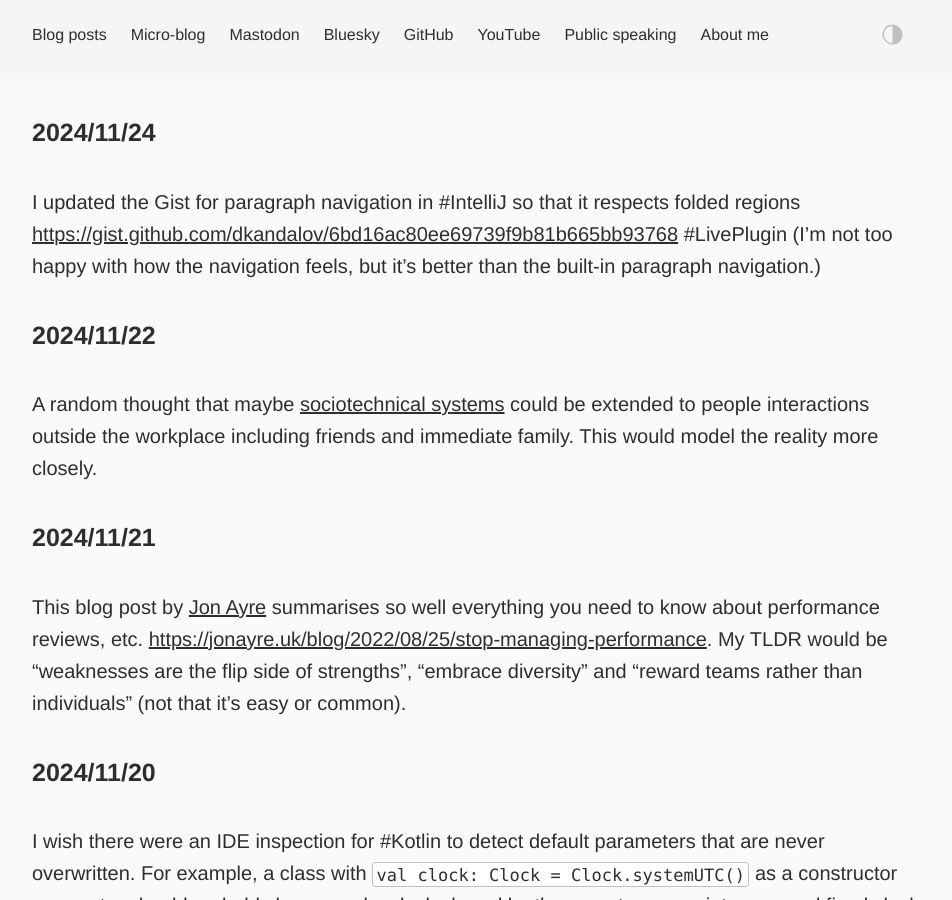
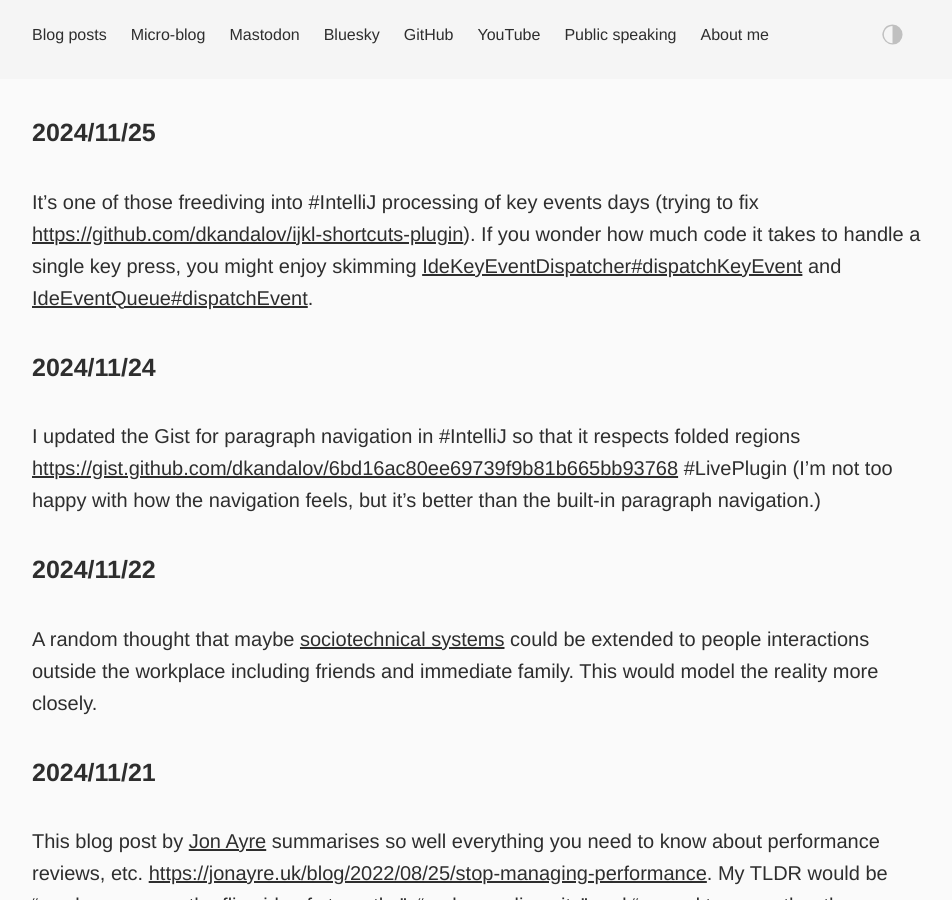
Before and after one commit to dkandalov/dkandalov.github.io, a Jekyll site: the page built from micro-blog.md, in a window 1280 px wide and 900 px high. Shown: the whole window, without its empty margins (160-1112 px from the left). Built offline with Jekyll 4.4.1, drawn with Linux system fonts in a browser that asks for light colours.

Commit message:
updated micro-blog

```diff
--- a/micro-blog.md
+++ b/micro-blog.md
@@ -2,6 +2,9 @@
 layout: post
 permalink: /micro-blog/
 ---
+
+#### 2024/11/25
+It's one of those freediving into #IntelliJ processing of key events days (trying to fix <https://github.com/dkandalov/ijkl-shortcuts-plugin>). If you wonder how much code it takes to handle a single key press, you might enjoy skimming [IdeKeyEventDispatcher#dispatchKeyEvent](https://github.com/JetBrains/intellij-community/blob/55a5cc91f5d13eb0df2cd12d74c677b9b6a2f6c6/platform/platform-impl/src/com/intellij/openapi/keymap/impl/IdeKeyEventDispatcher.kt#L211) and [IdeEventQueue#dispatchEvent](https://github.com/JetBrains/intellij-community/blob/839bf0cf90bf61633db7e56923ff9cb900538531/platform/platform-impl/src/com/intellij/ide/IdeEventQueue.kt#L241).
 
 #### 2024/11/24
 I updated the Gist for paragraph navigation in #IntelliJ so that it respects folded regions <https://gist.github.com/dkandalov/6bd16ac80ee69739f9b81b665bb93768> #LivePlugin (I'm not too happy with how the navigation feels, but it's better than the built-in paragraph navigation.)
```
